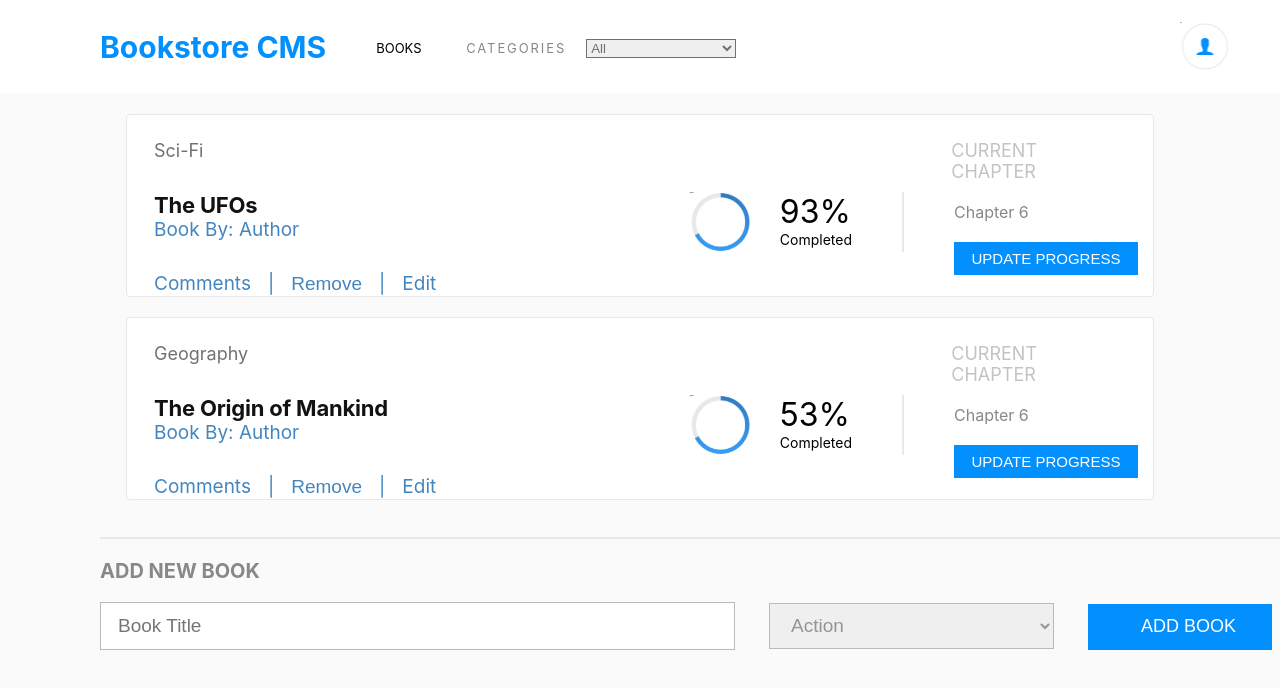
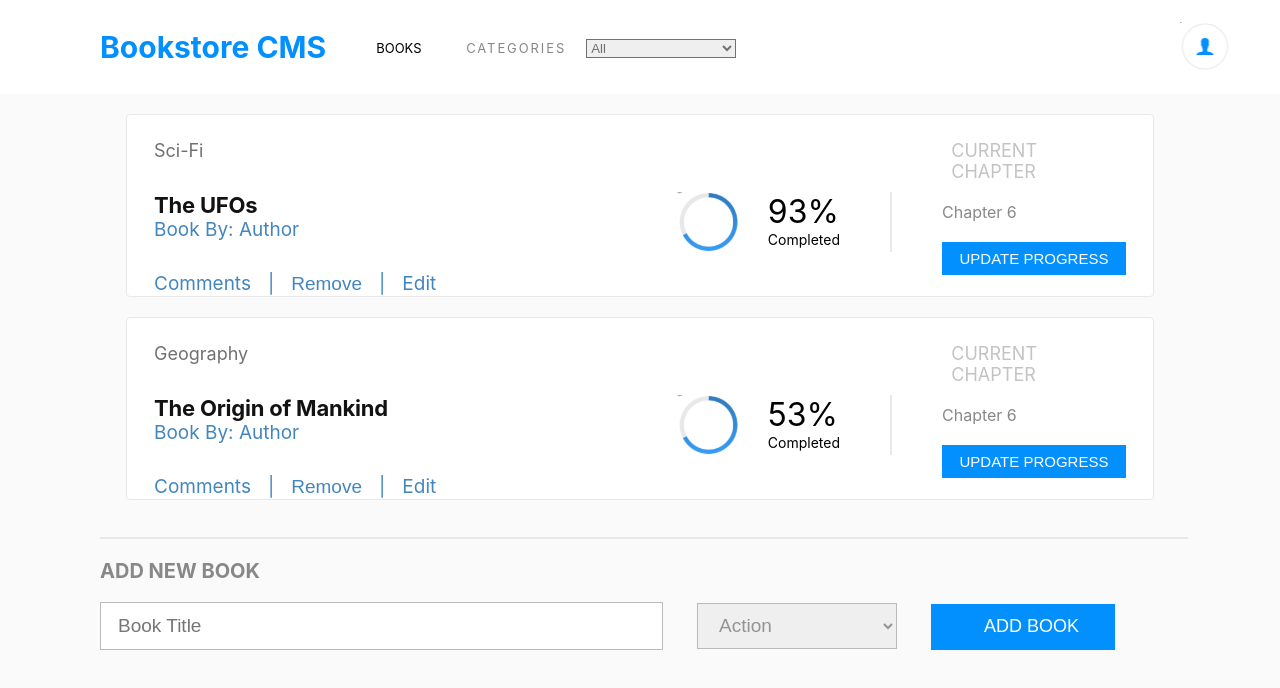
Before and after one commit to Samitti/Bookstore-CMS-Redux, a React (Create React App) app: page / in a window 1280 px wide. Shown: the top 688 px of the page. Built offline with nearby package versions, Linux system fonts and the light colour scheme.

Commit message:
modify App.css

```diff
--- a/src/components/App.css
+++ b/src/components/App.css
@@ -109,9 +109,9 @@
 }
 
 .form-fild {
-  width: 1180px;
+  width: 85%;
   padding-top: 20px;
-  margin: 37px 100px 0;
+  margin: 37px 100px 50px;
   border-top: 2px solid #e8e8e8;
 }
 
@@ -127,17 +127,17 @@
 }
 
 #title {
-  width: 616px;
+  width: 50%;
   height: 46px;
   font-size: 19px;
   padding-left: 17px;
-  margin-bottom: 200px;
+  margin-bottom: 50px;
   color: #888;
   border: 1px solid rgb(187, 186, 186);
 }
 
 #category {
-  width: 285px;
+  width: 200px;
   margin-left: 34px;
   height: 46px;
   font-size: 19px;
@@ -239,7 +239,7 @@
   display: flex;
   justify-content: space-between;
   height: 60px;
-  width: 800px;
+  width: 100%;
   margin-top: 10px;
   margin-bottom: 20px;
 }
```
Also changed, not shown: .eslintrc.json (added), 1 other file (tests, documents, lock files or other folders).
